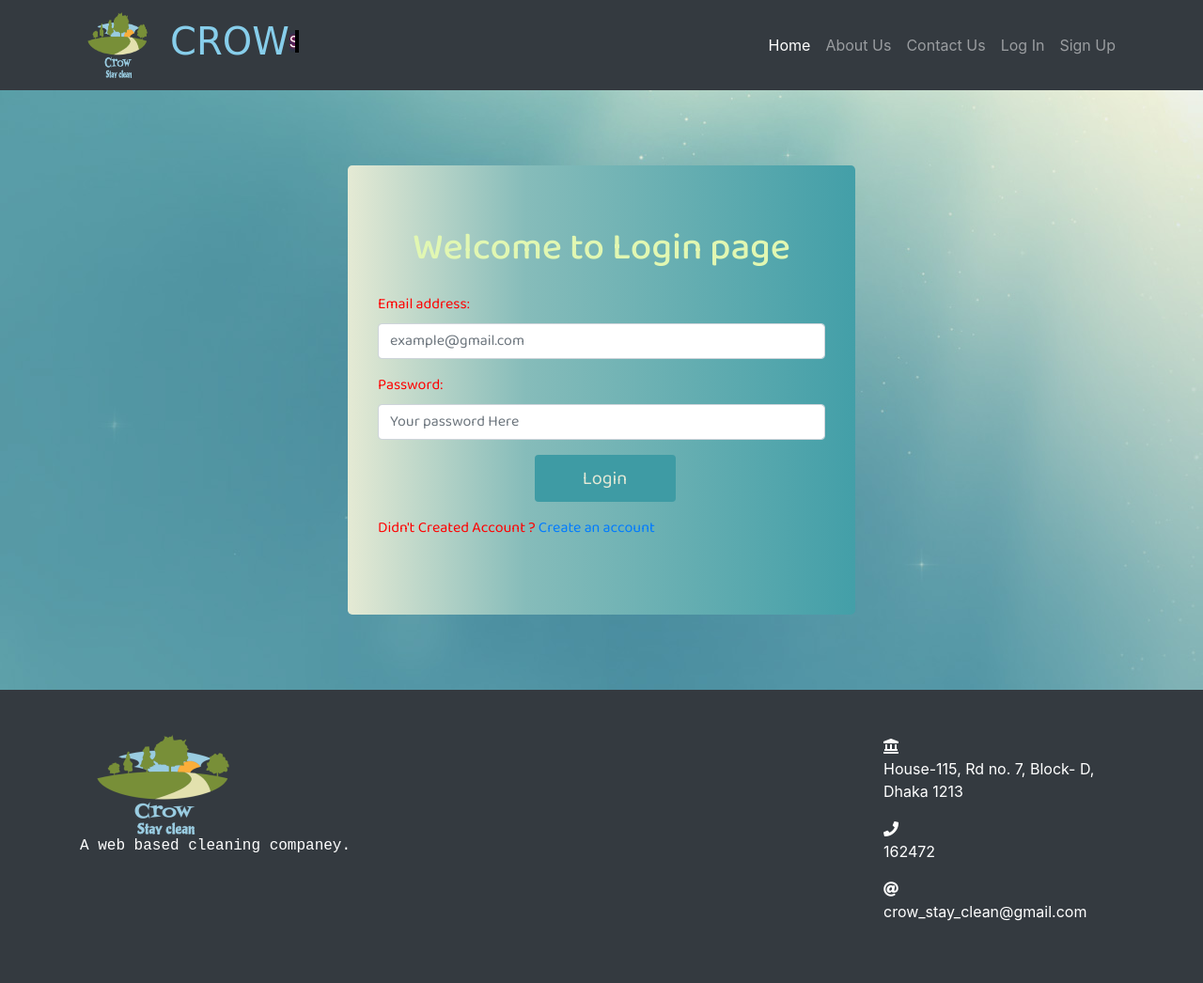
After one commit to minhajputhiyara/Ecobins, a Django app: page /accounts/login/ in a window 1280 px wide. The commit adds this page. Shown: the whole page at 94% size. Run offline with Django 3.2, Linux system fonts and the light colour scheme; style sheets or scripts are compiled from the project's sources; some libraries are stand-ins or nearby versions.

Commit message:
user login system implemented

```diff
--- a/accounts/forms.py
+++ b/accounts/forms.py
@@ -17,17 +17,6 @@ class UserCreationForm(forms.ModelForm):
         #fields = ('email', )
         fields = '__all__'
         exclude = ('is_active','is_admin','last_login','password')
-        '''
-        widgets = {
-                'username': forms.fields.TextInput(attrs={'placeholder': 'Enter Your Name'}),
-                'email': forms.fields.TextInput(attrs={'placeholder': 'example@gmail.com'}),
-                'institution': forms.fields.TextInput(attrs={'placeholder': 'Your Organization'}),
-                'address': forms.fields.TextInput(attrs={'placeholder': 'Your address'}),
-               # 'password': forms.fields.PasswordInput(attrs={'placeholder': 'Enter Password'}),
-                #'password2': forms.fields.PasswordInput(attrs={'placeholder': 'Your Organization'}),
-
-                }
-        '''
 
     def __init__(self, *args, **kwargs):
         super().__init__(*args, **kwargs)
@@ -80,3 +69,18 @@ class UserChangeForm(forms.ModelForm):
         # This is done here, rather than on the field, because the
         # field does not have access to the initial value
         return self.initial["password"]
+
+
+
+class LoginForm(forms.ModelForm):
+
+    class Meta:
+        model = MyUser
+        fields=('email','password',)
+
+
+
+    def __init__(self,*args,**kwargs):
+        super().__init__(*args,**kwargs)
+        self.fields['email'].widget.attrs.update({'class': 'form-control','placeholder': 'example@gmail.com'})
+        self.fields['password'].widget.attrs.update({'class': 'form-control','placeholder': 'Your password Here'})
--- a/accounts/urls.py
+++ b/accounts/urls.py
@@ -1,6 +1,10 @@
 
 from django.urls import path
-from accounts.views import SignUpView
+from accounts.views import SignUpView,LogoutView,LoginView
+
 urlpatterns = [
     path('signup/',SignUpView,name="signup"),
+    path('logout/',LogoutView,name='logout'),
+    path('login/', LoginView,name="login"),
+
 ]
--- a/accounts/views.py
+++ b/accounts/views.py
@@ -1,7 +1,7 @@
 from django.shortcuts import render,redirect
-from .forms import UserCreationForm,UserChangeForm
+from .forms import UserCreationForm,UserChangeForm,LoginForm
 from django.contrib import messages
-from django.contrib.auth import login, authenticate
+from django.contrib.auth import login, authenticate,logout
 
 def HomeView(request):
 
@@ -28,3 +28,26 @@ def SignUpView(request):
     context['signup_form']=UserCreationForm()
 
     return render(request,'accounts/signup.html',context)
+
+
+def LogoutView(request):
+
+    logout(request)
+    messages.info(request, "Logged out successfully!")
+    return redirect('homepage')
+
+
+def LoginView(request):
+    context={}
+    if request.method=="POST":
+        email = request.POST['email']
+        password = request.POST['password']
+        user = authenticate(request, email=email, password=password)
+        if user is not None:
+            login(request,user)
+            messages.success(request, 'You are successfully logged in !!!')
+        return redirect('homepage')
+    else:
+        form=LoginForm()
+        context['login_form']=form
+    return render(request,'accounts/login.html',context)
--- /dev/null
+++ b/static/custom/css/login_style.css
@@ -0,0 +1,23 @@
+.login_block {
+  font-family: 'Baloo 2', cursive;
+  color: red; }
+
+.login-form {
+  background: linear-gradient(90deg, #e5ead4 0%, #86bcba 35%, #439fa8 100%); }
+  .login-form h1 {
+    color: #e1f7b2; }
+
+#login_btn {
+  background-color: #3e9ba4;
+  color: #e4e9d6;
+  font-size: 20px;
+  width: 150px;
+  height: 50px;
+  font-weight: 400;
+  margin-left: 35%; }
+
+#login_btn:hover {
+  color: #3e9ba4;
+  background-color: #e4e9d6; }
+
+/*# sourceMappingURL=login_style.css.map */
--- /dev/null
+++ b/static/custom/scss/login_style.scss
@@ -0,0 +1,31 @@
+
+
+
+.login_block{
+   font-family: 'Baloo 2', cursive;
+   color: red;
+}
+
+.login-form
+{
+    background: linear-gradient(90deg, rgba(229, 234, 212, 1.0) 0%, rgba(134, 188, 186, 1.0) 35%, rgba(67, 159, 168, 1.0) 100%);
+    h1{
+      color: rgb(225, 247, 178);
+    }
+}
+
+#login_btn
+{
+    background-color: rgba(62, 155, 164, 1.0);
+    color: rgba(228, 233, 214, 1.0);
+    font-size: 20px;
+    width: 150px;
+    height: 50px;
+    font-weight: 400;
+    margin-left: 35%;
+}
+#login_btn:hover
+{
+    color: rgba(62, 155, 164, 1.0);
+    background-color: rgba(228, 233, 214, 1.0);
+}
--- /dev/null
+++ b/templates/accounts/login.html
@@ -0,0 +1,35 @@
+{% extends 'base.html' %}
+{% load static %}
+
+{%block CSS %}
+ <link rel="stylesheet" href="{% static 'custom/css/login_style.css' %}">
+{% endblock CSS %}
+
+
+{% block content %}
+
+<div class="login_block my-5">
+
+    <div class="container">
+
+        <div class="row">
+            <div class="col-md-6 offset-md-3">
+                <div class="login-form jumbotron">
+                    <h1 class="text-center mb-4 h1">Welcome to Login page</h1>
+                    <form method="POST">
+                        {% csrf_token %}
+                        {{login_form.as_p}}
+                        <button id="login_btn" type="submit" class="btn"> Login </button>
+                    </form>
+
+                    <div class="my-3">
+                        <p>Didn't Created Account ? <a href="{% url 'signup' %}">Create an account</a></p>
+                    </div>
+
+                </div>
+            </div>
+        </div>
+
+    </div>
+</div>
+{% endblock content %}
--- a/templates/base.html
+++ b/templates/base.html
@@ -42,11 +42,11 @@
               </a>
             </li>
             <li class="nav-item">
-              <a class="nav-link" href="about.html">About Us
+              <a class="nav-link" href="">About Us
               </a>
             </li>
             <li class="nav-item">
-              <a class="nav-link" href="contact.html">Contact Us
+              <a class="nav-link" href="">Contact Us
               </a>
             </li>
             {% if user.is_authenticated %}
@@ -54,12 +54,12 @@
               <a id="user" class="nav-link text-warning" href="">Welcome <strong class="h5">{{ user.username }} </strong></a>
               </li>
               <li class="nav-item">
-                <a class="nav-link" href="">Log Out
+                <a class="nav-link" href="{% url 'logout' %}">Log Out
                 </a>
               </li>
             {% else %}
             <li class="nav-item">
-              <a class="nav-link" href="contact.html">Log In
+              <a class="nav-link" href="{% url 'login' %}">Log In
               </a>
             </li>
             <li class="nav-item">
@@ -77,7 +77,6 @@
     <br>
     <br>
     <br>
-
 
 
     {% block content %}
```
Also changed, not shown: static/custom/css/signup_style.css (added, +25 -0 lines), static/custom/scss/signup_style.scss (added, +33 -0 lines), templates/accounts/signup.html (+4 -3 lines), db.sqlite3, 2 other files.
